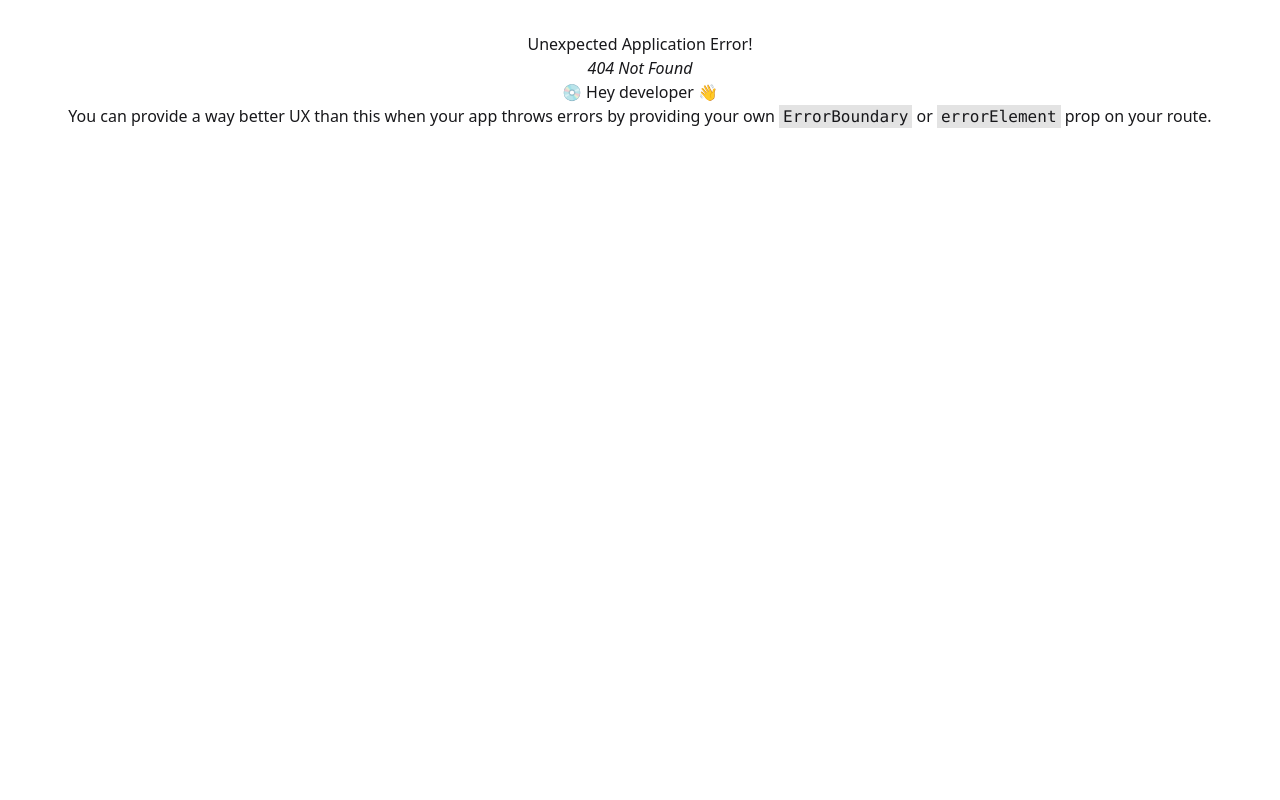
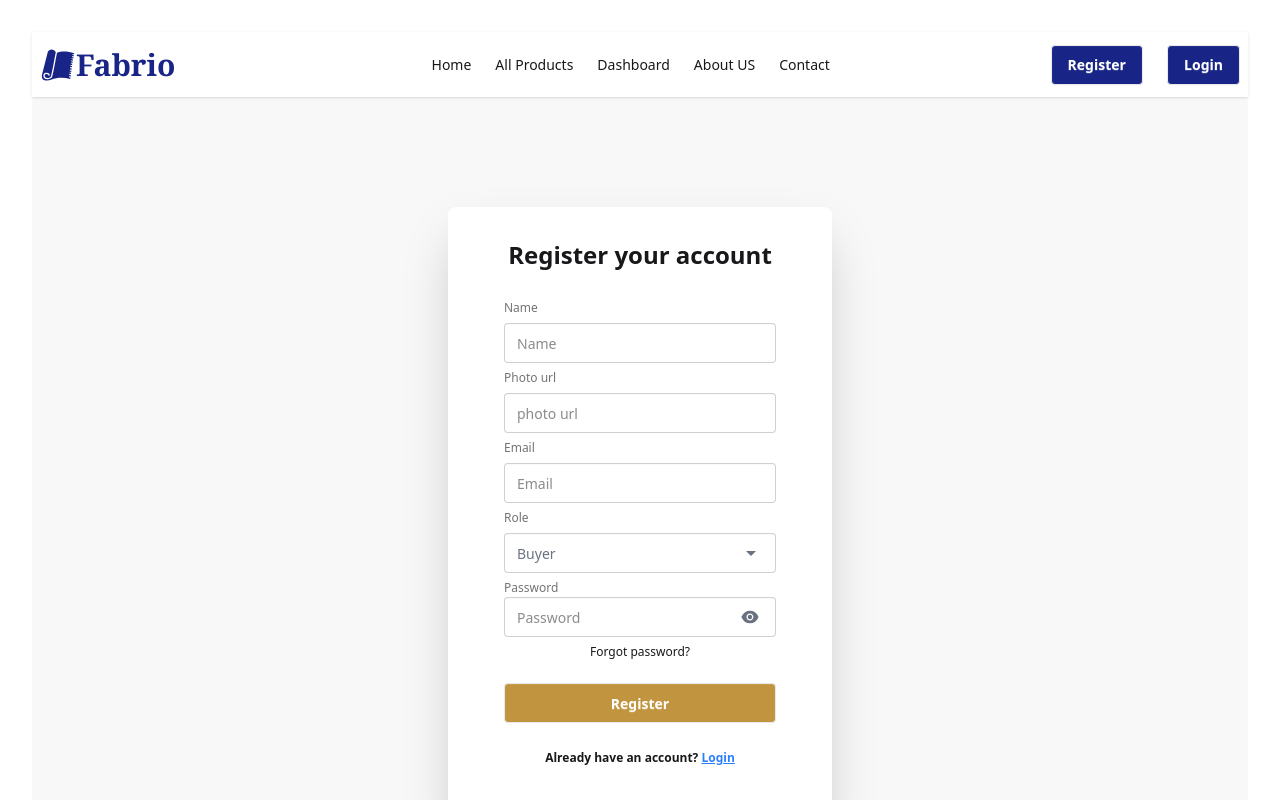
Before and after one commit to tarif421/Fabrio-, a React (Vite) app: page /auth/register in a window 1280 px wide. Before the commit this address had no page. Shown: the top 800 px of the page. Built offline with nearby package versions, Linux system fonts and the light colour scheme; no server answers.

Commit message:
role dropdown added on registration

```diff
--- a/package.json
+++ b/package.json
@@ -14,8 +14,11 @@
     "firebase": "^12.8.0",
     "react": "^19.2.0",
     "react-dom": "^19.2.0",
+    "react-hot-toast": "^2.6.0",
     "react-icons": "^5.5.0",
     "react-router": "^7.13.0",
+    "react-toastify": "^11.0.5",
+    "sweetalert2": "^11.26.18",
     "tailwindcss": "^4.1.18"
   },
   "devDependencies": {
--- a/src/Components/Header/Navbar.jsx
+++ b/src/Components/Header/Navbar.jsx
@@ -1,6 +1,6 @@
 import React from "react";
 import { GiRolledCloth } from "react-icons/gi";
-import { NavLink } from "react-router";
+import { Link, NavLink } from "react-router";
 
 const Navbar = () => {
   const links = (
@@ -97,7 +97,7 @@ const Navbar = () => {
       </div>
 
       <div className="navbar-end ml-50">
-        <a className="btn bg-[#192586] text-[#ffffff]">Register</a>
+        <Link to="/auth/register"><a className="btn bg-[#192586] text-[#ffffff]">Register</a></Link>
       </div>
          <div className="navbar-end ">
         <a className="btn bg-[#192586] text-[#ffffff]">Login</a>
--- /dev/null
+++ b/src/Components/Login/Login.jsx
@@ -0,0 +1,11 @@
+import React from 'react';
+
+const Login = () => {
+    return (
+        <div>
+
+        </div>
+    );
+};
+
+export default Login;
--- /dev/null
+++ b/src/Components/Register/Register.jsx
@@ -0,0 +1,185 @@
+import React, { use, useState } from "react";
+import { Link, useNavigate } from "react-router";
+import { AuthContext } from "../../Provider/AuthProvider";
+import { AiFillEye, AiFillEyeInvisible } from "react-icons/ai";
+import { toast } from "react-toastify";
+import { MdArrowDropDown } from "react-icons/md";
+
+const Register = () => {
+  const { createUser, setUser } = use(AuthContext);
+  const navigate = useNavigate();
+  const [error, setError] = useState("");
+  const [showPassword, setShowPass] = useState(false);
+ const [role, setRole] = useState("buyer");
+
+
+  const handleSubmit = (e) => {
+    e.preventDefault();
+    const form = e.target;
+    const name = form.name.value;
+    const photo = form.photo.value;
+    const email = form.email.value;
+    const password = form.password.value;
+    const role = form.role.value;
+    console.log(role)
+
+    // console.log(name, photo, email, password);
+
+    if (password.length < 6) {
+      setError(
+        "password must be at least 6 characters , one uppercase and one lowercase",
+      );
+      toast.error("Registration Failed");
+
+      return;
+    }
+
+    if (!/[A-Z]/.test(password)) {
+      setError(
+        "password must be at least 6 characters , one uppercase and one lowercase",
+      );
+      toast.error("Registration Failed");
+
+      return;
+    }
+
+    if (!/[a-z]/.test(password)) {
+      setError(
+        "password must be at least 6 characters , one uppercase and one lowercase",
+      );
+      toast.error("Registration Failed");
+
+      return;
+    } else {
+      toast.success("Registration Successful");
+    }
+
+    createUser(email, password, name, photo)
+      .then((result) => {
+        const user = result.user;
+
+        setUser(user);
+        navigate("/");
+      })
+      .catch(() => {
+        setError();
+      });
+  };
+  return (
+    <>
+      <div className=" flex justify-center min-h-screen  items-center ">
+        <div className="card bg-base-100 w-full max-w-sm shrink-0 shadow-2xl py-5">
+          <h2 className="font-semibold text-2xl text-center">
+            Register your account
+          </h2>
+          <form onSubmit={handleSubmit} className="card-body">
+            <fieldset className="fieldset">
+              {/* name */}
+              <label className="label">Name</label>
+              <input
+                type="text"
+                name="name"
+                className="input"
+                placeholder="Name"
+                required
+              />
+              {/* photo url */}
+              <label className="label">Photo url</label>
+              <input
+                type="text"
+                name="photo"
+                className="input"
+                placeholder="photo url"
+                required
+              />
+              <label className="label">Email</label>
+              <input
+                type="email"
+                name="email"
+                className="input"
+                placeholder="Email"
+                autoComplete="new-email"
+                required
+              />
+
+              {/* role */}
+              <label className="label">Role</label>
+
+              <div className="dropdown dropdown-bottom w-full">
+                <div
+                  tabIndex={0}
+                  className="input flex items-center justify-between cursor-pointer"
+                >
+                  <span className="capitalize text-gray-500">
+                    {role || "Select role"}
+                  </span>
+                  <MdArrowDropDown className="text-2xl text-gray-500" />
+                </div>
+
+                <ul
+                  tabIndex={0}
+                  className="dropdown-content menu p-2 shadow bg-base-100 rounded-box w-full mt-1"
+                >
+                  <li onClick={() => setRole("buyer")}>
+                    <a>Buyer</a>
+                  </li>
+                  <li onClick={() => setRole("manager")}>
+                    <a>Manager</a>
+                  </li>
+                </ul>
+              </div>
+              <input type="hidden" name="role" value={role} />
+
+
+              {/* password */}
+              <div className="w-full">
+                <label className="label block text-left">Password</label>
+
+                <div className="relative w-full">
+                  <input
+                    type={showPassword ? "text" : "password"}
+                    className="input w-full pr-10"
+                    placeholder="Password"
+                    name="password"
+                    autoComplete="new-password"
+                    required
+                  />
+
+                  <span
+                    className="absolute right-4 top-1/2 -translate-y-1/2 cursor-pointer text-xl text-gray-500"
+                    onClick={() => setShowPass(!showPassword)}
+                  >
+                    {showPassword ? <AiFillEyeInvisible /> : <AiFillEye />}
+                  </span>
+                </div>
+              </div>
+
+              {error && <p className="text-red-600">{error}</p>}
+              <div className="text-center">
+                <a className="link link-hover r">Forgot password?</a>
+              </div>
+
+              <button
+                type="submit"
+                className="btn bg-[#c1943f] text-white mt-4"
+              >
+                Register
+              </button>
+              <p className="font-semibold text-center pt-5">
+                Already have an account?{" "}
+                <Link
+                  to="/auth/login"
+                  className="text-blue-500 underline text-media "
+                >
+                  Login
+                </Link>{" "}
+              </p>
+            </fieldset>
+          </form>
+        </div>
+      </div>
+    </>
+  );
+};
+
+export default Register;
--- /dev/null
+++ b/src/Layouts/AuthLayout.jsx
@@ -0,0 +1,23 @@
+import React from "react";
+import Navbar from "../Components/Header/Navbar";
+import { Outlet } from "react-router";
+
+import Footer from "../Components/Footer/Footer";
+
+const AuthLayout = () => {
+  return (
+    <>
+      <div className="bg-base-200 min-h-screen">
+        <header className="mx-w-[1280px] mx-auto ">
+          <Navbar></Navbar>
+        </header>
+        <main className="w-11/12 mx-auto py-5">
+          <Outlet></Outlet>
+        </main>
+        <Footer></Footer>
+      </div>
+    </>
+  );
+};
+
+export default AuthLayout;
--- a/src/main.jsx
+++ b/src/main.jsx
@@ -4,9 +4,12 @@ import "./index.css";
 import App from "./App.jsx";
 import { RouterProvider } from "react-router";
 import { router } from "./Routes/router.jsx";
+import AuthProvider from "./Provider/AuthProvider.jsx";
+import { ToastContainer } from "react-toastify";
 
 createRoot(document.getElementById("root")).render(
   <StrictMode>
-    <RouterProvider router={router} />
+    <AuthProvider><RouterProvider router={router} /></AuthProvider>
+    <ToastContainer  position="top-center" autoClose={700} />
   </StrictMode>,
 );
```
Also changed, not shown: src/Routes/Router.jsx (+19 -0 lines), 1 other file (tests, documents, lock files or other folders).
